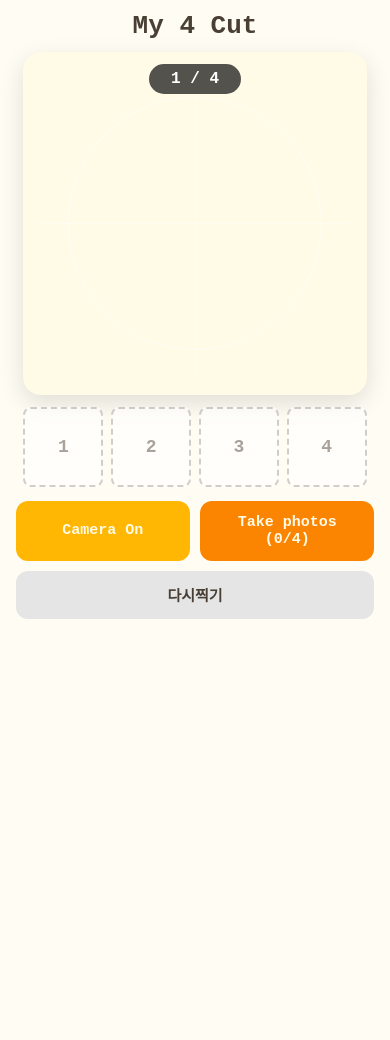
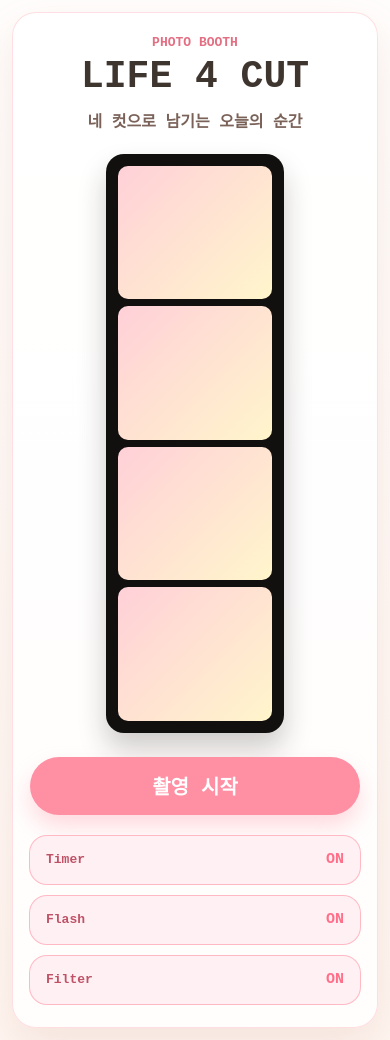
Before and after one commit to hyundle69-lab/4cut, a React (Create React App) app in the folder life4cut-app/: page / in a window 390 px wide. Before the commit the page ends 844 px from the top, so only its background shows below. Built offline with nearby package versions, Linux system fonts and the light colour scheme; no server answers.

Commit message:
Redesign photo booth kiosk experience

```diff
--- a/life4cut-app/src/App.css
+++ b/life4cut-app/src/App.css
@@ -1,44 +1,220 @@
 body {
   margin: 0;
   font-family: 'Courier New', serif;
-  background: #fefcf3;
-  color: #4a3f35;
+  background: #fff7f3;
+  color: #3f352f;
 }
 
 button {
   font-family: inherit;
 }
 
-.app {
+.app-shell {
   min-height: 100vh;
-  padding: 16px;
+  min-height: 100dvh;
   box-sizing: border-box;
-  background: #fefcf3;
+  padding: 18px;
+  background:
+    linear-gradient(180deg, rgba(255, 255, 255, 0.78), rgba(255, 246, 241, 0.96)),
+    #fff7f3;
   text-align: center;
 }
 
-.app h1 {
-  margin: 0 0 14px;
-  color: #4a3f35;
-  font-size: 30px;
-  line-height: 1.15;
+.booth-home,
+.camera-stage,
+.result-stage {
+  display: flex;
+  min-height: calc(100dvh - 36px);
+  align-items: center;
+  justify-content: center;
 }
 
-.booth-view,
-.result-view {
+.booth-card {
+  width: min(100%, 520px);
+  box-sizing: border-box;
+  border: 1px solid rgba(255, 172, 181, 0.38);
+  border-radius: 28px;
+  padding: 28px;
+  background: rgba(255, 255, 255, 0.82);
+  box-shadow: 0 18px 42px rgba(176, 116, 94, 0.14);
+}
+
+.home-card {
   display: flex;
   flex-direction: column;
   align-items: center;
 }
 
+.booth-kicker {
+  margin: 0 0 8px;
+  color: #e36f82;
+  font-size: 13px;
+  font-weight: 800;
+  letter-spacing: 0;
+}
+
+.booth-title {
+  margin: 0;
+  color: #3f352f;
+  font-size: clamp(38px, 9vw, 58px);
+  line-height: 1;
+}
+
+.booth-subtitle {
+  margin: 12px 0 22px;
+  color: #7a6259;
+  font-size: 16px;
+  font-weight: 700;
+}
+
+.booth-preview {
+  display: grid;
+  width: min(58vw, 178px);
+  aspect-ratio: 1 / 3.25;
+  box-sizing: border-box;
+  grid-template-rows: repeat(4, 1fr);
+  gap: 7px;
+  border-radius: 18px;
+  padding: 12px;
+  background: #12100f;
+  box-shadow: 0 16px 28px rgba(35, 28, 25, 0.22);
+}
+
+.booth-preview span {
+  border-radius: 10px;
+  background:
+    linear-gradient(135deg, rgba(255, 207, 215, 0.95), rgba(255, 246, 202, 0.95)),
+    #ffe3e9;
+}
+
+.booth-main-button {
+  width: min(100%, 330px);
+  min-height: 58px;
+  margin-top: 24px;
+  border: 0;
+  border-radius: 999px;
+  background: #ff8fa3;
+  color: #fff;
+  font-size: 20px;
+  font-weight: 900;
+  cursor: pointer;
+  box-shadow: 0 12px 22px rgba(255, 143, 163, 0.32);
+  transition: transform 0.18s ease, box-shadow 0.18s ease, background 0.18s ease;
+  touch-action: manipulation;
+}
+
+.booth-main-button:hover {
+  background: #ff7e96;
+  transform: translateY(-2px);
+  box-shadow: 0 16px 28px rgba(255, 143, 163, 0.38);
+}
+
+.booth-main-button:active,
+.button:active,
+.booth-toggle:active {
+  transform: scale(0.98);
+}
+
+.booth-setting-row {
+  display: grid;
+  width: 100%;
+  grid-template-columns: repeat(3, minmax(0, 1fr));
+  gap: 10px;
+  margin-top: 20px;
+}
+
+.booth-toggle {
+  display: flex;
+  min-height: 58px;
+  flex-direction: column;
+  align-items: center;
+  justify-content: center;
+  gap: 3px;
+  border: 1px solid rgba(106, 87, 78, 0.12);
+  border-radius: 18px;
+  background: #fff8f6;
+  color: #7a6259;
+  font-size: 13px;
+  font-weight: 800;
+  cursor: pointer;
+  transition: border 0.18s ease, background 0.18s ease, transform 0.18s ease;
+  touch-action: manipulation;
+}
+
+.booth-toggle strong {
+  color: #b9a39b;
+  font-size: 15px;
+}
+
+.booth-toggle.on {
+  border-color: rgba(255, 143, 163, 0.56);
+  background: #fff0f3;
+  color: #bf5267;
+}
+
+.booth-toggle.on strong {
+  color: #ff6f89;
+}
+
+.booth-view,
+.result-view {
+  flex-direction: column;
+}
+
+.camera-stage {
+  flex-direction: column;
+  gap: 12px;
+}
+
+.capture-header {
+  display: flex;
+  width: min(100%, 520px);
+  box-sizing: border-box;
+  align-items: center;
+  justify-content: space-between;
+  gap: 10px;
+  border-radius: 22px;
+  padding: 12px 14px;
+  background: rgba(255, 255, 255, 0.78);
+  box-shadow: 0 10px 24px rgba(176, 116, 94, 0.1);
+}
+
+.capture-header p {
+  margin: 0;
+  color: #8a7066;
+  font-size: 13px;
+  font-weight: 800;
+  text-align: right;
+}
+
+.capture-progress {
+  min-width: 74px;
+  border-radius: 999px;
+  padding: 9px 14px;
+  background: #3f352f;
+  color: #fff;
+  font-size: 18px;
+  font-weight: 900;
+  line-height: 1;
+}
+
+.camera-preview-card {
+  width: min(100%, 520px);
+  box-sizing: border-box;
+  border: 1px solid rgba(255, 172, 181, 0.34);
+  border-radius: 28px;
+  padding: 14px;
+  background: rgba(255, 255, 255, 0.86);
+  box-shadow: 0 18px 38px rgba(176, 116, 94, 0.15);
+}
+
 .camera-wrap {
   position: relative;
-  width: min(88vw, 390px);
+  width: min(82vw, 470px, 58dvh);
   aspect-ratio: 1;
   overflow: hidden;
-  border-radius: 18px;
-  background: #fffbe7;
-  box-shadow: 0 8px 24px rgba(0, 0, 0, 0.12);
+  border-radius: 22px;
+  background: #fff1eb;
 }
 
 .camera-video {
@@ -50,27 +226,11 @@ button {
   transform: scaleX(-1);
 }
 
-.progress-badge {
-  position: absolute;
-  top: 12px;
-  left: 50%;
-  z-index: 3;
-  min-width: 68px;
-  transform: translateX(-50%);
-  border-radius: 999px;
-  padding: 7px 12px;
-  background: rgba(17, 17, 17, 0.72);
-  color: #fff;
-  font-size: 16px;
-  font-weight: 700;
-  line-height: 1;
-}
-
 .face-guide {
   position: absolute;
   inset: 13%;
   z-index: 2;
-  border: 1px solid rgba(255, 255, 255, 0.56);
+  border: 1px solid rgba(255, 255, 255, 0.58);
   border-radius: 50%;
   pointer-events: none;
 }
@@ -100,48 +260,49 @@ button {
   position: absolute;
   inset: 0;
   z-index: 4;
-  border: 3px solid rgba(255, 183, 3, 0.9);
+  border: 4px solid rgba(255, 143, 163, 0.92);
   box-sizing: border-box;
   pointer-events: none;
 }
 
 .camera-error {
-  max-width: min(88vw, 390px);
-  margin: 10px 0 0;
+  max-width: min(90vw, 520px);
+  margin: 0;
   color: #9b2226;
-  font-weight: 700;
+  font-weight: 800;
 }
 
-.thumbnail-strip {
+.thumbnail-strip,
+.capture-thumbnails {
   display: grid;
+  width: min(100%, 520px);
   grid-template-columns: repeat(4, minmax(0, 1fr));
-  gap: 8px;
-  width: min(88vw, 390px);
-  margin-top: 12px;
+  gap: 10px;
 }
 
 .thumbnail-slot {
   position: relative;
   aspect-ratio: 1;
   overflow: hidden;
-  border: 2px dashed rgba(74, 63, 53, 0.25);
-  border-radius: 8px;
-  background: rgba(255, 255, 255, 0.58);
-  color: rgba(74, 63, 53, 0.48);
+  border: 2px dashed rgba(122, 98, 89, 0.22);
+  border-radius: 16px;
+  background: rgba(255, 255, 255, 0.72);
+  color: rgba(122, 98, 89, 0.48);
   font-size: 18px;
-  font-weight: 700;
+  font-weight: 900;
+  box-shadow: inset 0 0 0 1px rgba(255, 255, 255, 0.54);
 }
 
 .thumbnail-slot.filled {
   border-style: solid;
-  border-color: rgba(251, 133, 0, 0.62);
+  border-color: rgba(255, 143, 163, 0.72);
 }
 
 .thumbnail-slot img {
+  display: block;
   width: 100%;
   height: 100%;
   object-fit: cover;
-  display: block;
 }
 
 .thumbnail-slot span {
@@ -155,48 +316,59 @@ button {
 .controls,
 .result-actions {
   display: flex;
+  width: min(100%, 520px);
   justify-content: center;
   gap: 10px;
   flex-wrap: wrap;
-  width: min(92vw, 430px);
-  margin-top: 14px;
 }
 
 .button {
-  min-height: 48px;
-  padding: 13px 18px;
-  border: none;
-  border-radius: 12px;
+  min-height: 52px;
+  padding: 13px 20px;
+  border: 0;
+  border-radius: 999px;
   font-size: 16px;
-  font-weight: 700;
+  font-weight: 900;
   cursor: pointer;
-  transition: transform 0.2s ease, box-shadow 0.2s ease, opacity 0.2s ease;
+  transition: transform 0.18s ease, box-shadow 0.18s ease, opacity 0.18s ease;
   touch-action: manipulation;
 }
 
 .button:hover:not(:disabled) {
   transform: translateY(-2px);
-  box-shadow: 0 4px 12px rgba(0, 0, 0, 0.1);
+  box-shadow: 0 8px 18px rgba(176, 116, 94, 0.18);
 }
 
 .button:disabled {
   cursor: not-allowed;
-  opacity: 0.55;
+  opacity: 0.52;
+}
+
+.capture-button {
+  flex: 1 1 210px;
+  min-height: 60px;
+  font-size: 19px;
 }
 
 .primary {
-  background: #ffb703;
-  color: #fffbe7;
+  background: #ffcc70;
+  color: #4a3b32;
 }
 
 .accent {
-  background: #fb8500;
-  color: #fffbe7;
+  background: #ff8fa3;
+  color: #fff;
 }
 
 .gray {
-  background: #e5e5e5;
-  color: #4a3f35;
+  background: #f0e6e1;
+  color: #5d4b43;
+}
+
+.soft {
+  background: #fff;
+  color: #7a6259;
+  border: 1px solid rgba(122, 98, 89, 0.12);
 }
 
 .flash-overlay {
@@ -215,31 +387,49 @@ button {
   display: flex;
   align-items: center;
   justify-content: center;
-  background: rgba(0, 0, 0, 0.42);
+  background: rgba(63, 53, 47, 0.42);
   pointer-events: none;
 }
 
 .countdown-number {
-  color: #fffbe7;
-  font-size: clamp(96px, 28vw, 150px);
-  font-weight: 800;
+  color: #fff;
+  font-size: clamp(100px, 28vw, 160px);
+  font-weight: 900;
   line-height: 1;
+  text-shadow: 0 8px 22px rgba(63, 53, 47, 0.22);
   animation: countdownPop 850ms ease-out forwards;
 }
 
-.result-view h2 {
-  margin: 0 0 14px;
-  color: #4a3f35;
-  font-size: 24px;
+.result-stage {
+  flex-direction: column;
+  gap: 14px;
+}
+
+.result-stage h2 {
+  margin: 0;
+  color: #3f352f;
+  font-size: clamp(24px, 6vw, 34px);
   line-height: 1.2;
 }
 
+.result-preview-card {
+  width: min(86vw, 360px);
+  max-height: calc(100dvh - 210px);
+  box-sizing: border-box;
+  overflow: hidden;
+  border: 1px solid rgba(255, 172, 181, 0.34);
+  border-radius: 26px;
+  padding: 14px;
+  background: rgba(255, 255, 255, 0.88);
+  box-shadow: 0 18px 38px rgba(176, 116, 94, 0.16);
+}
+
 .result-image {
-  width: min(72vw, 320px);
-  max-height: calc(100vh - 210px);
+  display: block;
+  width: 100%;
+  max-height: calc(100dvh - 240px);
   object-fit: contain;
-  border-radius: 12px;
-  box-shadow: 0 10px 26px rgba(0, 0, 0, 0.14);
+  border-radius: 16px;
 }
 
 @keyframes countdownPop {
@@ -266,24 +456,71 @@ button {
   }
 }
 
-@media (max-width: 420px) {
-  .app {
+@media (max-width: 560px) {
+  .app-shell {
     padding: 12px;
   }
 
-  .app h1 {
-    font-size: 26px;
-    margin-bottom: 10px;
+  .booth-home,
+  .camera-stage,
+  .result-stage {
+    min-height: calc(100dvh - 24px);
+  }
+
+  .booth-card {
+    padding: 22px 16px;
+    border-radius: 24px;
+  }
+
+  .booth-setting-row {
+    grid-template-columns: 1fr;
+  }
+
+  .booth-toggle {
+    min-height: 50px;
+    flex-direction: row;
+    justify-content: space-between;
+    padding: 0 16px;
+  }
+
+  .capture-header {
+    align-items: flex-start;
+    flex-direction: column;
+    border-radius: 20px;
+  }
+
+  .capture-header p {
+    text-align: left;
+  }
+
+  .camera-preview-card {
+    padding: 10px;
+    border-radius: 24px;
+  }
+
+  .camera-wrap {
+    width: min(92vw, 50dvh);
+    border-radius: 20px;
+  }
+
+  .controls,
+  .result-actions {
+    gap: 8px;
   }
 
   .button {
-    flex: 1 1 120px;
-    padding: 13px 12px;
+    flex: 1 1 132px;
+    min-height: 50px;
+    padding: 12px 14px;
     font-size: 15px;
   }
 
-  .result-image {
-    width: min(76vw, 300px);
-    max-height: calc(100vh - 190px);
+  .capture-button {
+    flex-basis: 100%;
+  }
+
+  .result-preview-card {
+    width: min(82vw, 320px);
+    max-height: calc(100dvh - 220px);
   }
 }
--- a/life4cut-app/src/App.js
+++ b/life4cut-app/src/App.js
@@ -36,10 +36,29 @@ const frames = [
   },
 ];
 
+const readStoredBoolean = (key, fallback) => {
+  try {
+    const storedValue = window.localStorage.getItem(key);
+    return storedValue === null ? fallback : storedValue === "true";
+  } catch (error) {
+    return fallback;
+  }
+};
+
+const writeStoredBoolean = (key, value) => {
+  try {
+    window.localStorage.setItem(key, String(value));
+  } catch (error) {
+    // localStorage can be unavailable in private browsing modes.
+  }
+};
+
 export default function App() {
   const videoRef = useRef(null);
   const canvasRef = useRef(null);
   const countdownTimerRef = useRef(null);
+  const streamRef = useRef(null);
+  const [view, setView] = useState("home");
   const [photos, setPhotos] = useState([]);
   const [mergedImage, setMergedImage] = useState(null);
   const [showSquareCamera, setShowSquareCamera] = useState(false);
@@ -47,8 +66,20 @@ export default function App() {
   const [countdownKey, setCountdownKey] = useState(0);
   const [flash, setFlash] = useState(false);
   const [cameraError, setCameraError] = useState("");
+  const [timerEnabled, setTimerEnabled] = useState(() => readStoredBoolean("life4cut_timer_enabled", true));
+  const [flashEnabled, setFlashEnabled] = useState(() => readStoredBoolean("life4cut_flash_enabled", true));
+  const [filterEnabled, setFilterEnabled] = useState(() => readStoredBoolean("life4cut_filter_enabled", true));
 
   const selectedFrame = frames[0];
+
+  const stopCamera = useCallback(() => {
+    streamRef.current?.getTracks?.().forEach((track) => track.stop());
+    streamRef.current = null;
+
+    if (videoRef.current) {
+      videoRef.current.srcObject = null;
+    }
+  }, []);
 
   const startCamera = useCallback(async () => {
     if (!navigator.mediaDevices?.getUserMedia) {
@@ -58,6 +89,7 @@ export default function App() {
 
     try {
       setCameraError("");
+      stopCamera();
       const stream = await navigator.mediaDevices.getUserMedia({
         video: {
           facingMode: "user",
@@ -67,22 +99,26 @@ export default function App() {
       });
 
       if (videoRef.current) {
+        streamRef.current = stream;
         videoRef.current.srcObject = stream;
+      } else {
+        stream.getTracks?.().forEach((track) => track.stop());
       }
     } catch (error) {
       setCameraError("카메라 권한을 허용해주세요.");
     }
-  }, []);
+  }, [stopCamera]);
 
   useEffect(() => {
-    const videoElement = videoRef.current;
+    if (view !== "capture") {
+      stopCamera();
+      return undefined;
+    }
+
     startCamera();
 
-    return () => {
-      const stream = videoElement?.srcObject;
-      stream?.getTracks?.().forEach((track) => track.stop());
-    };
-  }, [startCamera]);
+    return stopCamera;
+  }, [startCamera, stopCamera, view]);
 
   useEffect(() => {
     return () => {
@@ -91,6 +127,18 @@ export default function App() {
       }
     };
   }, []);
+
+  useEffect(() => {
+    writeStoredBoolean("life4cut_timer_enabled", timerEnabled);
+  }, [timerEnabled]);
+
+  useEffect(() => {
+    writeStoredBoolean("life4cut_flash_enabled", flashEnabled);
+  }, [flashEnabled]);
+
+  useEffect(() => {
+    writeStoredBoolean("life4cut_filter_enabled", filterEnabled);
+  }, [filterEnabled]);
 
   const mergePhotos = useCallback((images) => {
     const canvas = document.createElement("canvas");
@@ -136,9 +184,11 @@ export default function App() {
       return;
     }
 
+    if (flashEnabled) {
       setFlash(true);
+      setTimeout(() => setFlash(false), 190);
+    }
     setShowSquareCamera(true);
-    setTimeout(() => setFlash(false), 190);
 
     const side = Math.min(videoWidth, videoHeight);
     const sx = (videoWidth - side) / 2;
@@ -151,7 +201,7 @@ export default function App() {
     ctx.drawImage(video, sx, sy, side, side, 0, 0, CAPTURE_SIZE, CAPTURE_SIZE);
     ctx.restore();
 
-    const filteredCanvas = applyLife4CutFilter(canvas);
+    const filteredCanvas = filterEnabled ? applyLife4CutFilter(canvas) : canvas;
     const imgData = filteredCanvas.toDataURL("image/png");
 
     setPhotos((currentPhotos) => {
@@ -163,10 +213,15 @@ export default function App() {
     });
 
     setTimeout(() => setShowSquareCamera(false), 220);
-  }, [mergePhotos]);
+  }, [filterEnabled, flashEnabled, mergePhotos]);
 
   const takePhoto = () => {
     if (photos.length >= PHOTO_COUNT || countdown > 0 || mergedImage) return;
+
+    if (!timerEnabled) {
+      capturePhoto();
+      return;
+    }
 
     let seconds = 3;
     if (countdownTimerRef.current) {
@@ -192,7 +247,7 @@ export default function App() {
     }, 1000);
   };
 
-  const resetPhotos = () => {
+  const clearCaptureState = () => {
     if (countdownTimerRef.current) {
       clearInterval(countdownTimerRef.current);
       countdownTimerRef.current = null;
@@ -202,6 +257,23 @@ export default function App() {
     setMergedImage(null);
     setCountdown(0);
     setFlash(false);
+    setShowSquareCamera(false);
+  };
+
+  const startSession = () => {
+    clearCaptureState();
+    setCameraError("");
+    setView("capture");
+  };
+
+  const resetPhotos = () => {
+    clearCaptureState();
+  };
+
+  const goHome = () => {
+    clearCaptureState();
+    setView("home");
+    stopCamera();
   };
 
   const downloadImage = (dataUrl, filename = "life4cut.png") => {
@@ -249,8 +321,22 @@ export default function App() {
     }
   };
 
+  const settingSummary = `Timer ${timerEnabled ? "ON" : "OFF"} · Flash ${flashEnabled ? "ON" : "OFF"} · Filter ${filterEnabled ? "ON" : "OFF"}`;
+
+  const renderSettingToggle = (label, enabled, onChange) => (
+    <button
+      type="button"
+      className={`booth-toggle ${enabled ? "on" : ""}`}
+      onClick={() => onChange((current) => !current)}
+      aria-pressed={enabled}
+    >
+      <span>{label}</span>
+      <strong>{enabled ? "ON" : "OFF"}</strong>
+    </button>
+  );
+
   return (
-    <div className="app">
+    <div className="app app-shell">
       {flash && <div className="flash-overlay" />}
 
       {countdown > 0 && (
@@ -259,22 +345,50 @@ export default function App() {
         </div>
       )}
 
-      <h1>My 4 Cut</h1>
+      {view === "home" ? (
+        <section className="booth-home">
+          <div className="booth-card home-card">
+            <p className="booth-kicker">PHOTO BOOTH</p>
+            <h1 className="booth-title">LIFE 4 CUT</h1>
+            <p className="booth-subtitle">네 컷으로 남기는 오늘의 순간</p>
 
-      {mergedImage ? (
-        <section className="result-view">
+            <div className="booth-preview" aria-hidden="true">
+              {[1, 2, 3, 4].map((item) => (
+                <span key={item} />
+              ))}
+            </div>
+
+            <button className="booth-main-button" onClick={startSession}>촬영 시작</button>
+
+            <div className="booth-setting-row" aria-label="촬영 설정">
+              {renderSettingToggle("Timer", timerEnabled, setTimerEnabled)}
+              {renderSettingToggle("Flash", flashEnabled, setFlashEnabled)}
+              {renderSettingToggle("Filter", filterEnabled, setFilterEnabled)}
+            </div>
+          </div>
+        </section>
+      ) : mergedImage ? (
+        <section className="result-stage result-view">
           <h2>사진이 완성되었습니다</h2>
+          <div className="result-preview-card">
             <img className="result-image" src={mergedImage} alt="네컷" />
+          </div>
           <div className="result-actions">
             <button className="button gray" onClick={resetPhotos}>다시 찍기</button>
             <button className="button accent" onClick={() => downloadImage(mergedImage)}>저장하기</button>
             <button className="button primary" onClick={shareImage}>공유하기</button>
+            <button className="button soft" onClick={goHome}>홈으로</button>
           </div>
         </section>
       ) : (
-        <section className="booth-view">
+        <section className="camera-stage booth-view">
+          <div className="capture-header">
+            <div className="capture-progress">{Math.min(photos.length + 1, PHOTO_COUNT)} / {PHOTO_COUNT}</div>
+            <p>{settingSummary}</p>
+          </div>
+
+          <div className="camera-preview-card">
             <div className="camera-wrap">
-            <div className="progress-badge">{Math.min(photos.length + 1, PHOTO_COUNT)} / {PHOTO_COUNT}</div>
               <video
                 ref={videoRef}
                 autoPlay
@@ -286,12 +400,13 @@ export default function App() {
               <div className="face-guide" />
               {showSquareCamera && <div className="capture-outline" />}
             </div>
+          </div>
 
           {cameraError && <p role="alert" className="camera-error">{cameraError}</p>}
 
           <canvas ref={canvasRef} width={CAPTURE_SIZE} height={CAPTURE_SIZE} style={{ display: "none" }} />
 
-          <div className="thumbnail-strip" aria-label="촬영된 사진">
+          <div className="capture-thumbnails thumbnail-strip" aria-label="촬영된 사진">
             {Array.from({ length: PHOTO_COUNT }).map((_, index) => (
               <div className={`thumbnail-slot ${photos[index] ? "filled" : ""}`} key={index}>
                 {photos[index] ? <img src={photos[index]} alt={`${index + 1}번째 사진`} /> : <span>{index + 1}</span>}
@@ -300,11 +415,11 @@ export default function App() {
           </div>
 
           <div className="controls">
-            <button className="button primary" onClick={startCamera}>Camera On</button>
-            <button className="button accent" onClick={takePhoto} disabled={photos.length >= PHOTO_COUNT || countdown > 0}>
-              Take photos ({photos.length}/{PHOTO_COUNT})
+            <button className="button accent capture-button" onClick={takePhoto} disabled={photos.length >= PHOTO_COUNT || countdown > 0}>
+              촬영하기
             </button>
-            <button className="button gray" onClick={resetPhotos}>다시찍기</button>
+            <button className="button gray" onClick={resetPhotos}>다시 시작</button>
+            <button className="button soft" onClick={goHome}>홈으로</button>
           </div>
         </section>
       )}
```
Also changed, not shown: 1 other file (tests, documents, lock files or other folders). Lines whose indentation alone changed are shown as unchanged.
